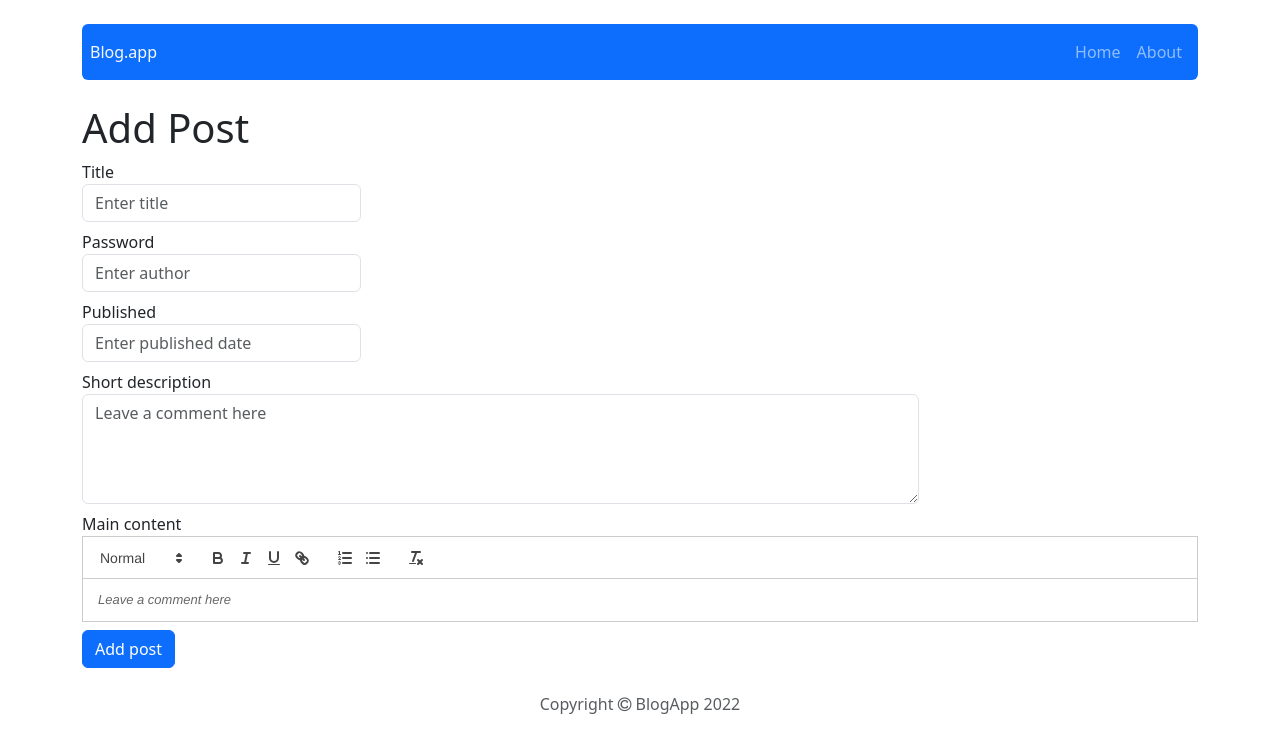
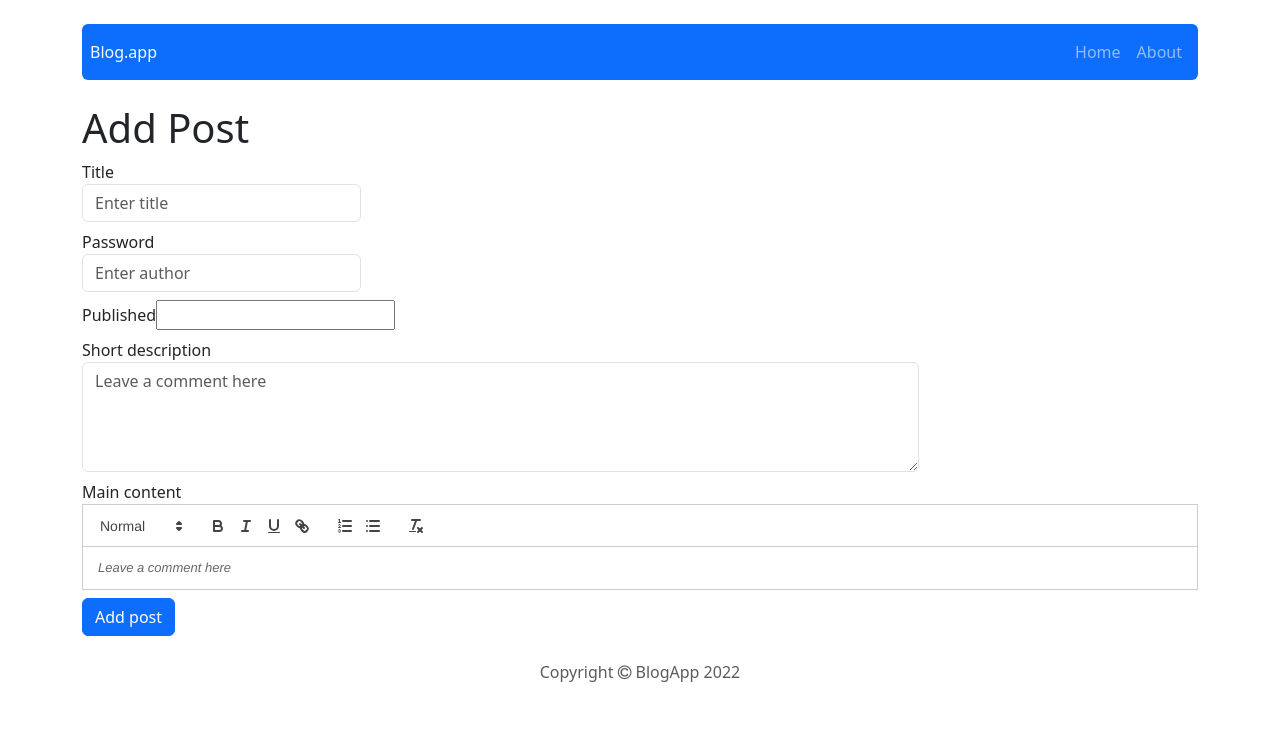
Before and after one commit to iiimoood/react-blog, a React (Create React App) app: page /post/add in a window 1280 px wide. Shown: the top 752 px of the page. Built offline with nearby package versions, Linux system fonts and the light colour scheme.

Commit message:
Add datepicker, function dateToStr and useForm hook

```diff
--- a/package.json
+++ b/package.json
@@ -7,10 +7,14 @@
     "@testing-library/react": "^13.4.0",
     "@testing-library/user-event": "^13.5.0",
     "clsx": "^1.2.1",
+    "date-fns": "^2.30.0",
+    "dayjs": "^1.11.7",
     "font-awesome": "^4.7.0",
     "http-server": "^14.1.1",
     "react": "^18.2.0",
+    "react-datepicker": "^4.12.0",
     "react-dom": "^18.2.0",
+    "react-hook-form": "7.19.5",
     "react-quill": "^2.0.0",
     "react-scripts": "5.0.1",
     "sass": "^1.62.1",
--- a/src/components/features/PostForm.js
+++ b/src/components/features/PostForm.js
@@ -2,6 +2,9 @@ import PropTypes from 'prop-types';
 import React, { useState } from 'react';
 import ReactQuill from 'react-quill';
 import 'react-quill/dist/quill.snow.css';
+import DatePicker from 'react-datepicker';
+import 'react-datepicker/dist/react-datepicker.css';
+import { useForm } from 'react-hook-form';
 
 function MyComponent() {
   const [value, setValue] = useState('');
@@ -9,7 +12,20 @@ function MyComponent() {
   return <ReactQuill theme="snow" value={value} onChange={setValue} />;
 }
 
+const Date = () => {
+  const [startDate, setStartDate] = useState(new Date());
+  return (
+    <DatePicker selected={startDate} onChange={(date) => setStartDate(date)} />
+  );
+};
+
 const PostForm = ({ action, actionText, ...props }) => {
+  const {
+    register,
+    handleSubmit: validate,
+    formState: { errors },
+  } = useForm();
+
   const [title, setTitle] = useState(props.title || '');
   const [author, setAuthor] = useState(props.author || '');
   const [publishedDate, setPublishedDate] = useState(props.publishedDate || '');
@@ -19,15 +35,15 @@ const PostForm = ({ action, actionText, ...props }) => {
   const [mainContent, setMainContent] = useState(props.MainContent || '');
 
   const handleSubmit = (e) => {
-    e.preventDefault();
     action({ title, author, publishedDate, shortDescription, mainContent });
   };
 
   return (
-    <form onSubmit={handleSubmit}>
+    <form onSubmit={validate(handleSubmit)}>
       <div className="form-group mb-2">
         <label>Title</label>
         <input
+          {...register('title', { required: true })}
           type="text"
           className="form-control w-25"
           id="title"
@@ -35,6 +51,11 @@ const PostForm = ({ action, actionText, ...props }) => {
           onChange={(e) => setTitle(e.target.value)}
           value={title}
         />
+        {errors.title && (
+          <small className="d-block form-text text-danger mt-2">
+            This field is required
+          </small>
+        )}
       </div>
       <div className="form-group mb-2">
         <label>Password</label>
@@ -49,13 +70,9 @@ const PostForm = ({ action, actionText, ...props }) => {
       </div>
       <div className="form-group mb-2">
         <label>Published</label>
-        <input
-          type="text"
-          className="form-control w-25"
-          id="publishedDate"
-          placeholder="Enter published date"
-          onChange={(e) => setPublishedDate(e.target.value)}
-          value={publishedDate}
+        <DatePicker
+          selected={publishedDate}
+          onChange={(date) => setPublishedDate(date)}
         />
       </div>
       <div className="form-group mb-2">
--- a/src/components/features/Posts.js
+++ b/src/components/features/Posts.js
@@ -1,6 +1,7 @@
 import { useSelector } from 'react-redux';
 import { getAllPosts } from '../../redux/postsRedux';
 import { NavLink } from 'react-router-dom';
+import DateToStr from '../../utils/dateToStr';
 
 const Posts = () => {
   const posts = useSelector(getAllPosts);
@@ -15,7 +16,7 @@ const Posts = () => {
             </p>
             <p>
               <span className="fw-bold">Published: </span>
-              {post.publishedDate}
+              {DateToStr(post.publishedDate)}
             </p>
             <p>{post.shortDescription}</p>
             <button type="button" className="btn btn-primary ">
--- a/src/components/pages/Post.js
+++ b/src/components/pages/Post.js
@@ -5,6 +5,7 @@ import { Link, Navigate } from 'react-router-dom';
 import { removeCard } from '../../redux/postsRedux';
 import { useDispatch } from 'react-redux';
 import { useState } from 'react';
+import DateToStr from '../../utils/dateToStr';
 
 import Modal from 'react-bootstrap/Modal';
 import Button from 'react-bootstrap/Button';
@@ -31,10 +32,10 @@ const Post = (props) => {
           </p>
           <p>
             <span className="fw-bold">Published: </span>
-            {post.publishedDate}
+            {DateToStr(post.publishedDate)}
           </p>
           <p>{post.shortDescription}</p>
-          <p dangerouslySetInnerHTML={{ __html: post.content }} />
+          <p dangerouslySetInnerHTML={{ __html: post.mainContent }} />
         </div>
         <div>
           <Link to={'/post/edit/' + post.id}>
--- a/src/redux/initialState.js
+++ b/src/redux/initialState.js
@@ -5,7 +5,7 @@ const initialState = {
       title: 'Article title',
       shortDescription: 'Short description of the article...',
       content: 'Main content of the article',
-      publishedDate: '02-02-2022',
+      publishedDate: new Date('02-02-2022'),
       author: 'John Doe',
     },
     {
@@ -13,7 +13,7 @@ const initialState = {
       title: 'Article title II',
       shortDescription: 'Short description of the article...',
       content: 'Main content of the article',
-      publishedDate: '02-02-2022',
+      publishedDate: new Date('02-02-2022'),
       author: 'John Doe',
     },
     {
@@ -21,7 +21,7 @@ const initialState = {
       title: 'Article title III',
       shortDescription: 'Short description of the article...',
       content: 'Main content of the article',
-      publishedDate: '02-02-2022',
+      publishedDate: new Date('02-02-2022'),
       author: 'John Doe',
     },
   ],
--- /dev/null
+++ b/src/utils/dateToStr.js
@@ -0,0 +1,8 @@
+import { format } from 'date-fns';
+
+const DateToStr = (dateObj) => {
+  const formattedDate = format(dateObj, 'MM/dd/yyyy');
+  return formattedDate;
+};
+
+export default DateToStr;
```
Also changed, not shown: 1 other file (tests, documents, lock files or other folders).
